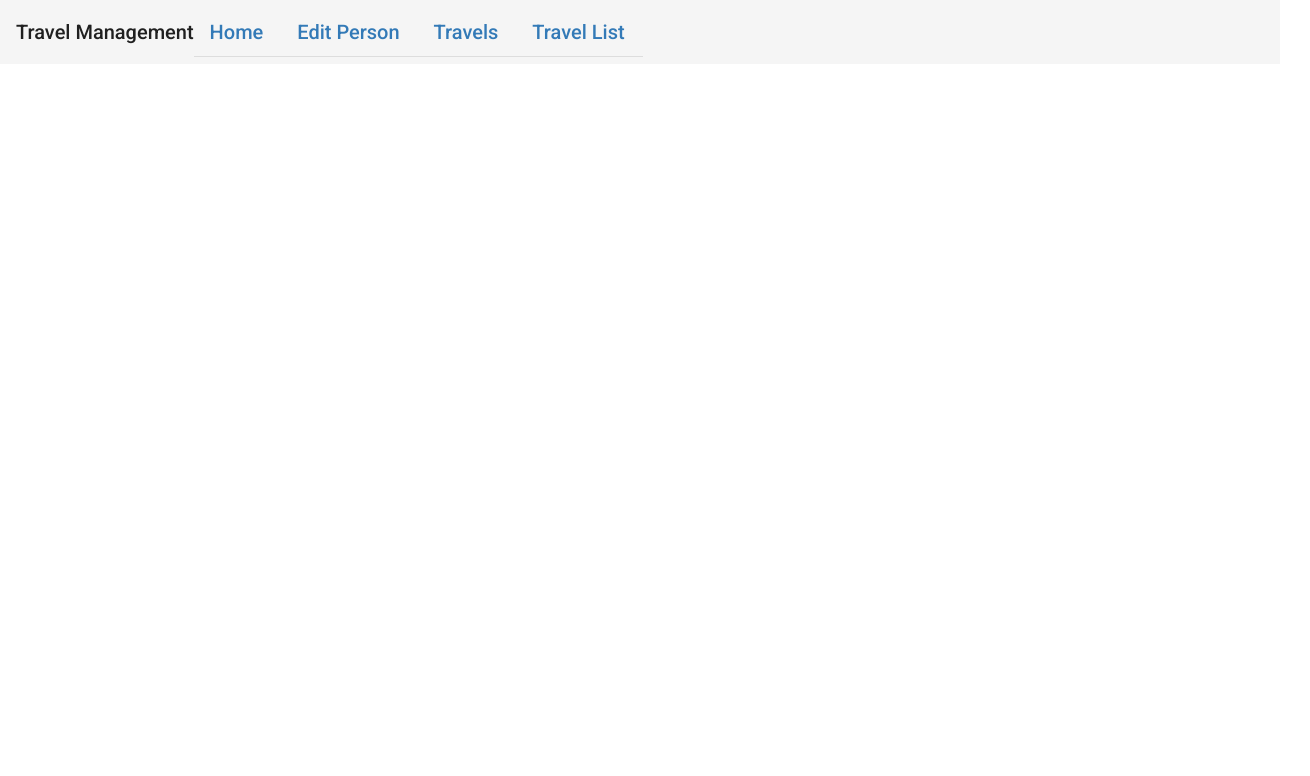
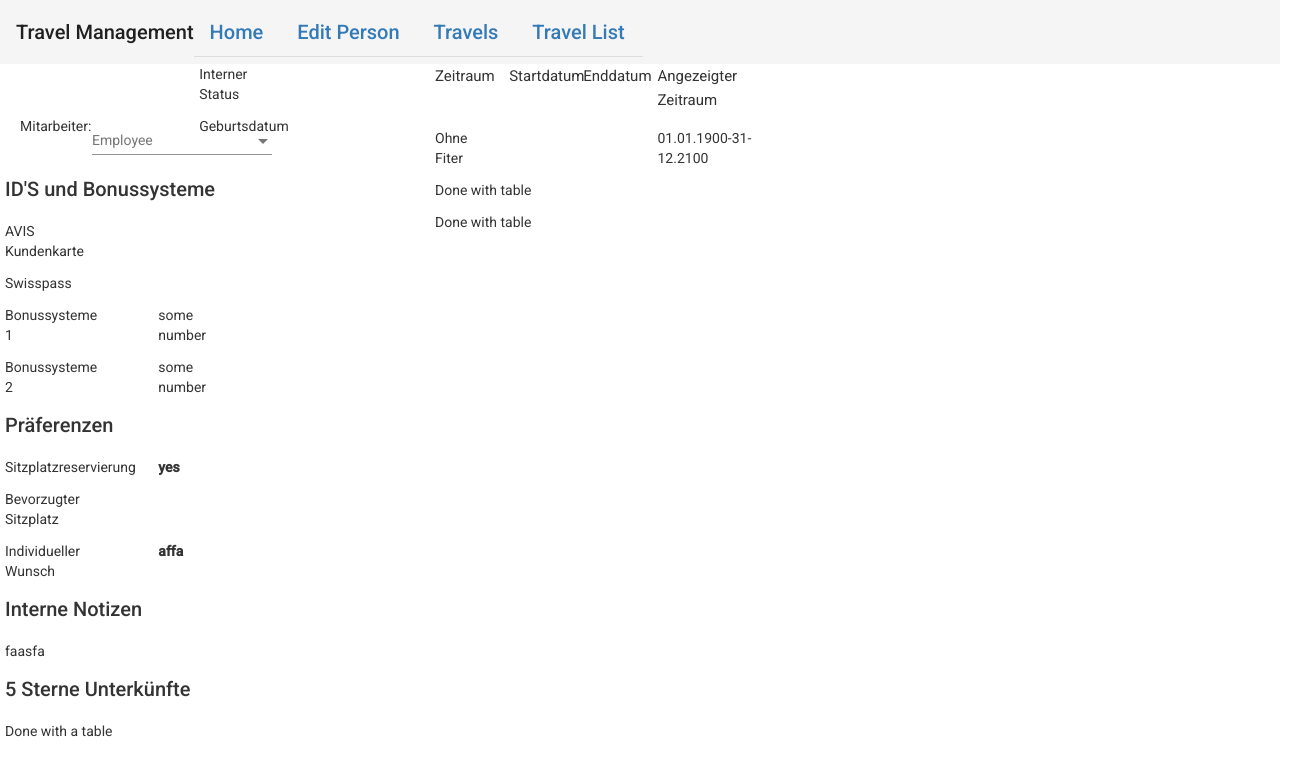
Before and after one commit to crhenrici/TravelManagement, an Angular app in the folder TMClient/: page /travel-list in a window 1280 px wide. Shown: the top 776 px of the page, 1310 px wide, since content can reach past the window. Built offline with nearby package versions, Linux system fonts and the light colour scheme.

Commit message:
layout improvements and added model

```diff
--- a/TMClient/src/app/app.module.ts
+++ b/TMClient/src/app/app.module.ts
@@ -6,6 +6,7 @@ import { MatInputModule } from '@angular/material/input';
 import { MatButtonModule } from '@angular/material/button';
 import { MatDividerModule } from '@angular/material/divider';
 import { MatToolbarModule } from '@angular/material/toolbar';
+import { MatSelectModule } from '@angular/material/select';
 
 import { AppRoutingModule } from './app-routing.module';
 import { AppComponent } from './app.component';
@@ -13,6 +14,7 @@ import { PersonEditorComponent } from './person-editor/person-editor.component';
 import { TravelEditorComponent } from './travel-editor/travel-editor.component';
 import { BrowserAnimationsModule } from '@angular/platform-browser/animations';
 import { TravelListComponent } from './travel-list/travel-list.component';
+import { FormsModule } from '@angular/forms';
 
 @NgModule({
   declarations: [
@@ -30,6 +32,8 @@ import { TravelListComponent } from './travel-list/travel-list.component';
     MatButtonModule,
     MatDividerModule,
     MatToolbarModule,
+    FormsModule,
+    MatSelectModule,
     BrowserAnimationsModule
   ],
   providers: [],
--- /dev/null
+++ b/TMClient/src/app/model/person.ts
@@ -0,0 +1,13 @@
+export interface Person {
+  name: string;
+  birthday: Date;
+  position: string;
+  bonusProgramm: string[];
+  swisspassState: boolean;
+  swisspassId: string;
+  avisState: boolean;
+  avisId: string;
+  book: string;
+  preferredSit: string;
+  notes: string[];
+}
--- /dev/null
+++ b/TMClient/src/app/model/promotion.ts
@@ -0,0 +1,6 @@
+export interface Promotion {
+  bookingReference: string;
+  bookingState: boolean;
+  price: number;
+  paidCurrency: string;
+}
--- a/TMClient/src/app/person-editor/person-editor.component.css
+++ b/TMClient/src/app/person-editor/person-editor.component.css
@@ -0,0 +1,3 @@
+.con {
+  margin-left: 10px;
+}
--- a/TMClient/src/app/person-editor/person-editor.component.html
+++ b/TMClient/src/app/person-editor/person-editor.component.html
@@ -1,4 +1,4 @@
-<div class="container">
+<div class="container con">
   <div class="row">
     <div class="col-xs-6 col-md-2">
       <h3>Person</h3>
@@ -18,7 +18,7 @@
         <input matInput>
       </mat-form-field>
     </div>
-    <div class="col-xs-6 col-md-2">
+    <div class="col-xs-6 col-md-3">
       <h3>Kundenkarte und Swisspass</h3>
       <mat-form-field>
         <mat-label>Swisspass Status</mat-label>
@@ -57,7 +57,7 @@
         <input matInput>
       </mat-form-field>
     </div>
-    <div class="col-xs-6 col-md-2">
+    <div class="col-xs-6 col-md-3">
       <mat-form-field>
         <mat-label>Swisspass ID</mat-label>
         <input matInput>
@@ -72,7 +72,7 @@
         <input matInput>
       </mat-form-field>
     </div>
-    <div class="col-xs-6 col-md-4">
+    <div class="col-xs-6 col-md-2">
       <mat-form-field>
         <mat-label>Notiz 2</mat-label>
         <input matInput>
@@ -93,7 +93,7 @@
         <input matInput>
       </mat-form-field>
     </div>
-    <div class="col-xs-6 col-md-2">
+    <div class="col-xs-6 col-md-3">
       <mat-form-field>
         <mat-label>AVIS Status</mat-label>
         <input matInput>
@@ -104,11 +104,13 @@
   <div class="row">
     <div class="col-xs-6 col-md-2"></div>
     <div class="col-xs-6 col-md-2"></div>
-    <div class="col-xs-6 col-md-2">
+    <div class="col-xs-6 col-md-3">
       <mat-form-field>
         <mat-label>AVIS ID</mat-label>
         <input matInput>
       </mat-form-field>
     </div>
     <div class="col-xs-6 col-md-2"></div>
+  </div>
+  <button mat-stroked-button>Reisen anzeigen</button>
 </div>
--- a/TMClient/src/app/travel-editor/travel-editor.component.css
+++ b/TMClient/src/app/travel-editor/travel-editor.component.css
@@ -0,0 +1,9 @@
+.con-bottom {
+  margin-left: 10px;
+  margin-top: 10px;
+}
+
+.con-top {
+  margin-left: 10px;
+  margin-bottom: 10px;
+}
--- a/TMClient/src/app/travel-editor/travel-editor.component.html
+++ b/TMClient/src/app/travel-editor/travel-editor.component.html
@@ -1,4 +1,4 @@
-<div class="container">
+<div class="container con-top">
   <h2>Neue Reise hinzufügen</h2>
   <div class="row">
     <div class="col-xs-6 col-md-2">
@@ -95,7 +95,7 @@
   <button mat-stroked-button>Reise anzeigen</button>
 </div>
 <mat-divider></mat-divider>
-<div class="container">
+<div class="container con-bottom">
   <h2>Neuen Aufenthalt hinzufügen</h2>
   <div class="row">
     <div class="col-x2-6 col-md-2">
@@ -126,7 +126,7 @@
         <input matInput>
       </mat-form-field>
       <mat-form-field>
-        <mat-label>Check-Out Zeit</mat-label>
+        <mat-label>Check-In Datum</mat-label>
         <input matInput>
       </mat-form-field>
     </div>
--- a/TMClient/src/app/travel-list/travel-list.component.css
+++ b/TMClient/src/app/travel-list/travel-list.component.css
@@ -0,0 +1,3 @@
+.con {
+  margin-left: 20px;
+}
--- a/TMClient/src/app/travel-list/travel-list.component.html
+++ b/TMClient/src/app/travel-list/travel-list.component.html
@@ -1,9 +1,153 @@
-<div>
-  <div class="col">
-  </div>
-  <div class="col">
-    <div class="row">
-
+<div class="con">
+  <div class="row">
+    <div class="col-6 col-md-4">
+      <div class="row">
+        <div class="col-sm-2">
+        </div>
+        <div class="col-sm-3"></div>
+        <div class="col-sm-3">
+          <p>Interner Status</p>
+        </div>
+        <div class="col-sm-2">
+          <p>{{ selectedValuePosition }}</p>
+        </div>
+      </div>
+      <div class="row">
+        <div class="col-sm-2">
+          <p>Mitarbeiter: </p>
+        </div>
+        <div class="col-sm-3">
+          <mat-form-field>
+            <mat-select [(ngModel)]="selectedValue" placeholder="Employee" name="Employee">
+                <mat-option *ngFor="let data of fakeData"  [value]="data">
+                  {{ data.name }}
+                </mat-option>
+            </mat-select>
+          </mat-form-field>
+        </div>
+        <div class="col-sm-3">
+          <p>Geburtsdatum</p>
+        </div>
+        <div class="col-sm-2">
+          <p>{{ selectedValueBirthday }}</p>
+        </div>
+      </div>
+      <div class="row">
+        <h2>ID'S und Bonussysteme</h2>
+        <div class="row">
+          <div class="col-sm-2">
+            <p>AVIS Kundenkarte</p>
+          </div>
+          <div class="col-sm-2">
+            <p *ngIf="selectedValue" ><b>{{ selectedValueAvisState ? 'registriert' : 'nicht registriert'}}</b></p>
+          </div>
+          <div class="col-sm-3">
+            <p>{{ selectedValueAvisId }}</p>
+          </div>
+        </div>
+        <div class="row">
+          <div class="col-sm-2">
+            <p>Swisspass</p>
+          </div>
+          <div class="col-sm-2">
+            <p *ngIf="selectedValue" ><b>{{ selectedValueSwisspassState ? 'registriert' : 'nicht registriert' }}</b></p>
+          </div>
+          <div class="col-sm-3">
+            <p></p>
+          </div>
+        </div>
+        <div class="row">
+          <div class="col-sm-2">
+            <p>Bonussysteme 1</p>
+          </div>
+          <div class="col-sm-2">
+            <p><b></b></p>
+          </div>
+          <div class="col-sm-3">
+            <p>some number</p>
+          </div>
+        </div>
+        <div class="row">
+          <div class="col-sm-2">
+            <p>Bonussysteme 2</p>
+          </div>
+          <div class="col-sm-2">
+            <p><b></b></p>
+          </div>
+          <div class="col-sm-3">
+            <p>some number</p>
+          </div>
+        </div>
+      </div>
+      <div class="row">
+        <h2>Präferenzen</h2>
+        <div class="row">
+          <div class="col-sm-4">
+            <p>Sitzplatzreservierung</p>
+          </div>
+          <div class="col-sm-4">
+            <p><b>{{ fakeData[0].book }}</b></p>
+          </div>
+        </div>
+        <div class="row">
+          <div class="col-sm-4">
+            <p>Bevorzugter Sitzplatz</p>
+          </div>
+          <div class="col-sm-3">
+            <p><b></b></p>
+          </div>
+        </div>
+        <div class="row">
+          <div class="col-sm-4">
+            <p>Individueller Wunsch</p>
+          </div>
+          <div class="col-sm-3">
+            <p><b>{{ fakeData[0].notes[0]}}</b></p>
+          </div>
+        </div>
+      </div>
+      <div class="row">
+        <h2>Interne Notizen</h2>
+        <p>{{ fakeData[0].notes[1] }}</p>
+      </div>
+      <div class="row">
+        <h2>5 Sterne Unterkünfte</h2>
+        <p>Done with a table</p>
+      </div>
+    </div>
+    <div class="col-12 col-md-8">
+      <div class="row">
+        <div class="row">
+          <div class="col-xs-1">
+            <h4>Zeitraum</h4>
+          </div>
+          <div class="col-xs-1">
+            <h4>Startdatum</h4>
+          </div>
+          <div class="col-xs-1">
+            <h4>Enddatum</h4>
+          </div>
+          <div class="col-xs-2">
+            <h4>Angezeigter Zeitraum</h4>
+          </div>
+        </div>
+        <div class="row">
+          <div class="col-xs-1">
+            <p>Ohne Fiter</p>
+          </div>
+          <div class="col-xs-1"></div>
+          <div class="col-xs-1"></div>
+          <div class="col-xs-2">
+            <p>01.01.1900-31-12.2100</p>
+          </div>
+        </div>
+      </div>
+      <div class="row">
+        <p>Done with table</p>
+      </div>
+      <div class="row">
+        <p>Done with table</p>
+      </div>
     </div>
   </div>
 </div>
--- a/TMClient/src/app/travel-list/travel-list.component.ts
+++ b/TMClient/src/app/travel-list/travel-list.component.ts
@@ -1,5 +1,7 @@
-import { Component, OnInit } from '@angular/core';
+import { Person } from './../model/person';
+import { Component, OnInit, Input } from '@angular/core';
 
+const data: Person[] = [{ name: 'Cristian Henrici', birthday: new Date(1998, 1, 31), position: 'Software Engineer', bonusProgramm: ['some program', 'some other program'], swisspassState: true, swisspassId: '123', avisState: true, avisId: '12421', preferredSit: 'there', book: 'yes', notes: ['affa', 'faasfa']}];
 @Component({
   selector: 'app-travel-list',
   templateUrl: './travel-list.component.html',
@@ -7,7 +9,34 @@ import { Component, OnInit } from '@angular/core';
 })
 export class TravelListComponent implements OnInit {
 
+  fakeData = data;
+  selectedValue: Person;
+
   constructor() { }
+
+  get selectedValueBirthday() {
+    return (this.selectedValue && this.selectedValue.birthday) ? this.selectedValue.birthday : null;
+  }
+
+  get selectedValueAvisState() {
+    return (this.selectedValue && this.selectedValue.avisState) ? this.selectedValue.avisState : null;
+  }
+
+  get selectedValuePosition() {
+    return (this.selectedValue && this.selectedValue.position) ? this.selectedValue.position : null;
+  }
+
+  get selectedValueAvisId() {
+    return (this.selectedValue && this.selectedValue.avisId) ? this.selectedValue.avisId : null;
+  }
+
+  get selectedValueSwisspassState() {
+    return (this.selectedValue && this.selectedValue.swisspassState) ? this.selectedValue.swisspassState : null;
+  }
+
+  get selectedValueSwisspassId() {
+    return (this.selectedValue && this.selectedValue.swisspassId) ? this.selectedValue.swisspassId : null;
+  }
 
   ngOnInit(): void {
   }
```
Also changed, not shown: TMClient/src/app/model/stay.ts (added, +13 -0 lines), TMClient/src/app/model/travel.ts (added, +16 -0 lines).
